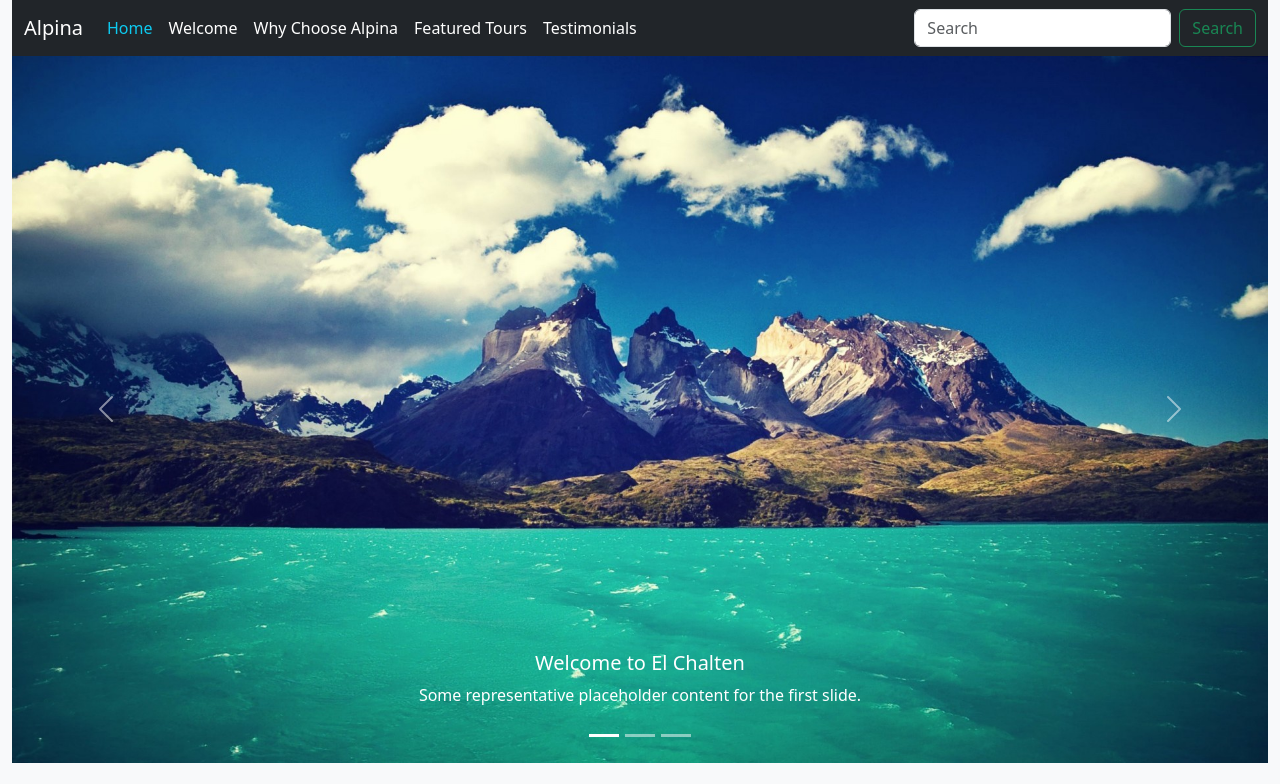
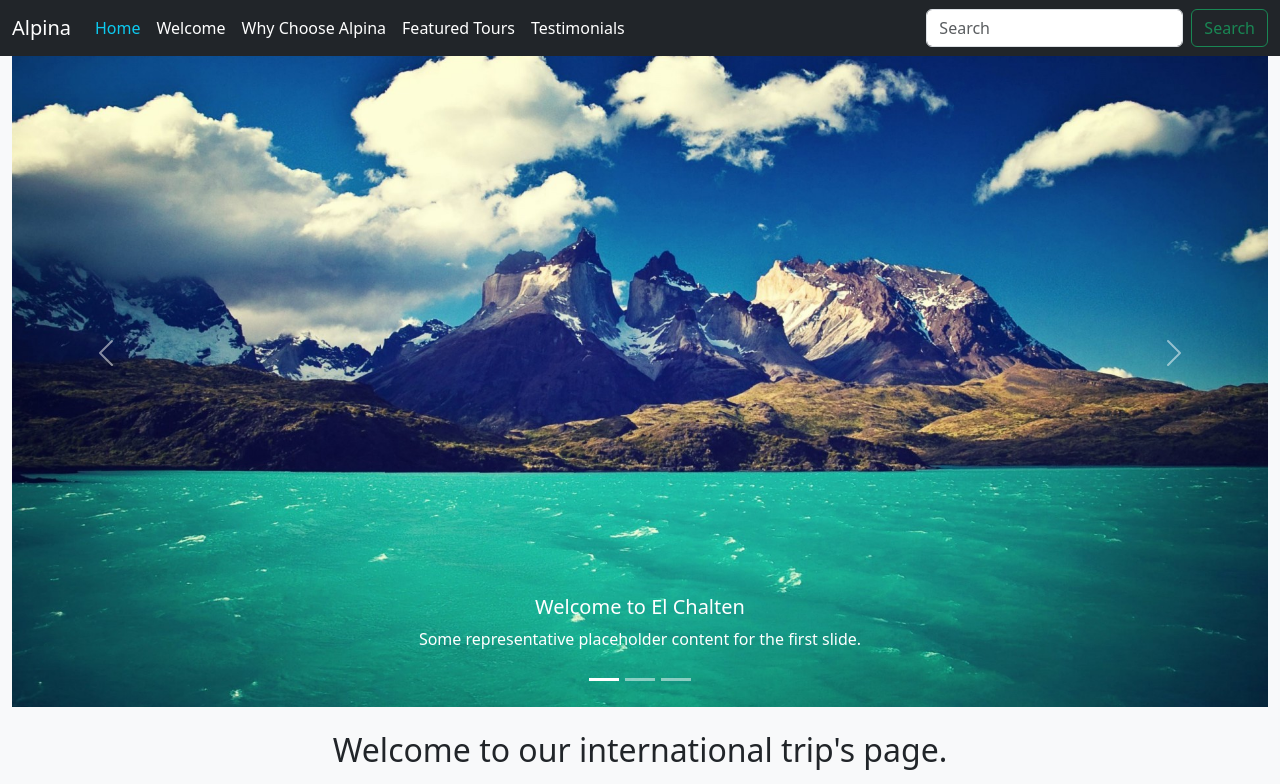
Before and after one commit to Krysthecoder/BootStrap-5-class, a plain HTML site: page index.html in a window 1280 px wide. Shown: the top 784 px of the page. Drawn offline with nearby package versions, Linux system fonts and the light colour scheme.

Commit message:
reformated: (NavBar) fixed navbar top

```diff
--- a/index.html
+++ b/index.html
@@ -19,7 +19,7 @@
       <div class="col">
         <!-- Navbar Section Starts -->
         <section class="">
-          <nav class="navbar navbar-expand-lg bg-dark">
+          <nav class="navbar navbar-expand-lg bg-dark fixed-top">
             <div class="container-fluid">
               <a class="navbar-brand text-white" href="#">Alpina</a>
               <button class="navbar-toggler" type="button" data-bs-toggle="collapse" data-bs-target="#navbarSupportedContent"
```
